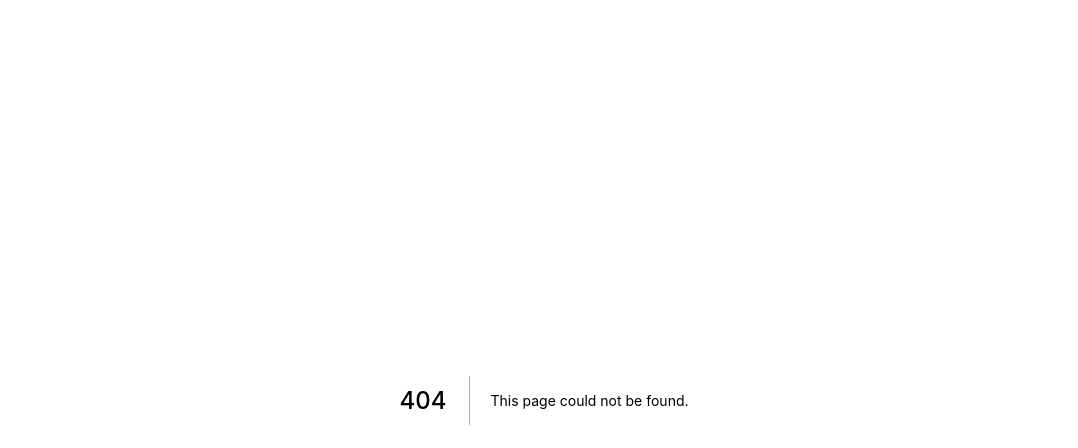
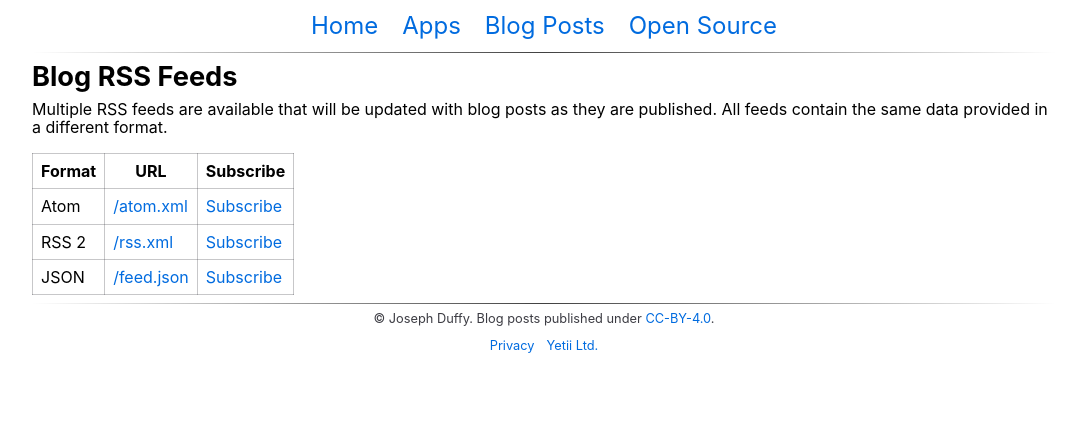
Before and after one commit to JosephDuffy/josephduffy.co.uk, a Next.js app: page /blog-feeds in a window 1280 px wide. Before the commit this address had no page. Shown: the top 448 px of the page, without its empty margins (96-1174 px from the left). Built offline with nearby package versions, Linux system fonts and the light colour scheme.

Commit message:
Add /blog-feeds page

```diff
--- a/components/Footer.tsx
+++ b/components/Footer.tsx
@@ -16,9 +16,6 @@ const Footer = () => (
         <nav>
           <Link href="/privacy">
             <a>Privacy</a>
-          </Link>
-          <Link href="/blog-rss">
-            <a>Blog RSS</a>
           </Link>
           <Link href="/yetii">
             <a>Yetii Ltd.</a>
--- a/pages/_app.tsx
+++ b/pages/_app.tsx
@@ -90,6 +90,7 @@ class MyApp extends App {
             --tertiary-label: #ebebf57f;
             --primary-background: black;
             --secondary-background: #1c1c1e;
+            --separator-color: #54545899;
             --tint-color: #ffcc00;
             --hairline: 1px;
             --content-padding-x: 12px;
@@ -105,6 +106,7 @@ class MyApp extends App {
               --tertiary-label: #3c3c4399;
               --primary-background: white;
               --secondary-background: #f2f2f7;
+              --separator-color: #3c3c4349;
               --tint-color: #006bdf;
             }
           }
--- /dev/null
+++ b/pages/blog-feeds.tsx
@@ -0,0 +1,73 @@
+import { NextPage } from "next"
+import Head from "next/head"
+import Page from "../layouts/main"
+import Link from "next/link"
+import Card from "../components/Card"
+
+const YetiiPage: NextPage = () => {
+  return (
+    <Page>
+      <Head>
+        <title>Blog RSS Feeds :: Joseph Duffy, iOS Developer</title>
+        <meta
+          name="description"
+          content="Links to RSS feeds for subscribing to blog posts published by Joseph Duffy"
+        />
+      </Head>
+      <h1>Blog RSS Feeds</h1>
+      <p>
+        Multiple RSS feeds are available that will be updated with blog posts as they are published. All feeds contain the same data provided in a different format.
+      </p>
+      <table>
+        <thead>
+          <tr>
+            <th>Format</th>
+            <th>URL</th>
+            <th>Subscribe</th>
+          </tr>
+        </thead>
+        <tbody>
+          <tr>
+            <td>Atom</td>
+            <td>
+              <a href="/atom.xml">/atom.xml</a>
+            </td>
+            <td>
+              <a href="feed:https://josephduffy.co.uk/atom.xml">Subscribe</a>
+            </td>
+          </tr>
+          <tr>
+            <td>RSS 2</td>
+            <td>
+              <a href="/rss.xml">/rss.xml</a>
+            </td>
+            <td>
+              <a href="feed:https://josephduffy.co.uk/rss.xml">Subscribe</a>
+            </td>
+          </tr>
+          <tr>
+            <td>JSON</td>
+            <td>
+              <a href="/feed.json">/feed.json</a>
+            </td>
+            <td>
+              <a href="feed:https://josephduffy.co.uk/feed.json">Subscribe</a>
+            </td>
+          </tr>
+        </tbody>
+      </table>
+    <style jsx>{`
+      table {
+        border-collapse: collapse;
+      }
+
+      td, th {
+        border: var(--hairline) solid var(--separator-color);
+        padding: 8px;
+      }
+    `}</style>
+    </Page>
+  )
+}
+
+export default YetiiPage
--- a/pages/posts/index.tsx
+++ b/pages/posts/index.tsx
@@ -5,6 +5,7 @@ import EntryPreviews from "../../components/EntryPreviews"
 import Head from "next/head"
 import BlogPostPreview from "../../models/BlogPostPreview"
 import { compareDesc } from "date-fns"
+import Link from "next/link"
 
 interface Props {
   posts: BlogPostPreview[]
@@ -36,6 +37,10 @@ const PostPage: NextPage<Props> = props => {
           href="https://josephduffy.co.uk/feed.json"
         />
       </Head>
+      <h1>Blog Posts</h1>
+      <p>
+        Below are the blog posts I have published since 2015. You can also <Link href="/blog-feeds"><a>subscribe to new posts with your favourite news reader</a></Link>.
+      </p>
       <EntryPreviews
         entries={posts}
         pageCount={1}
```
